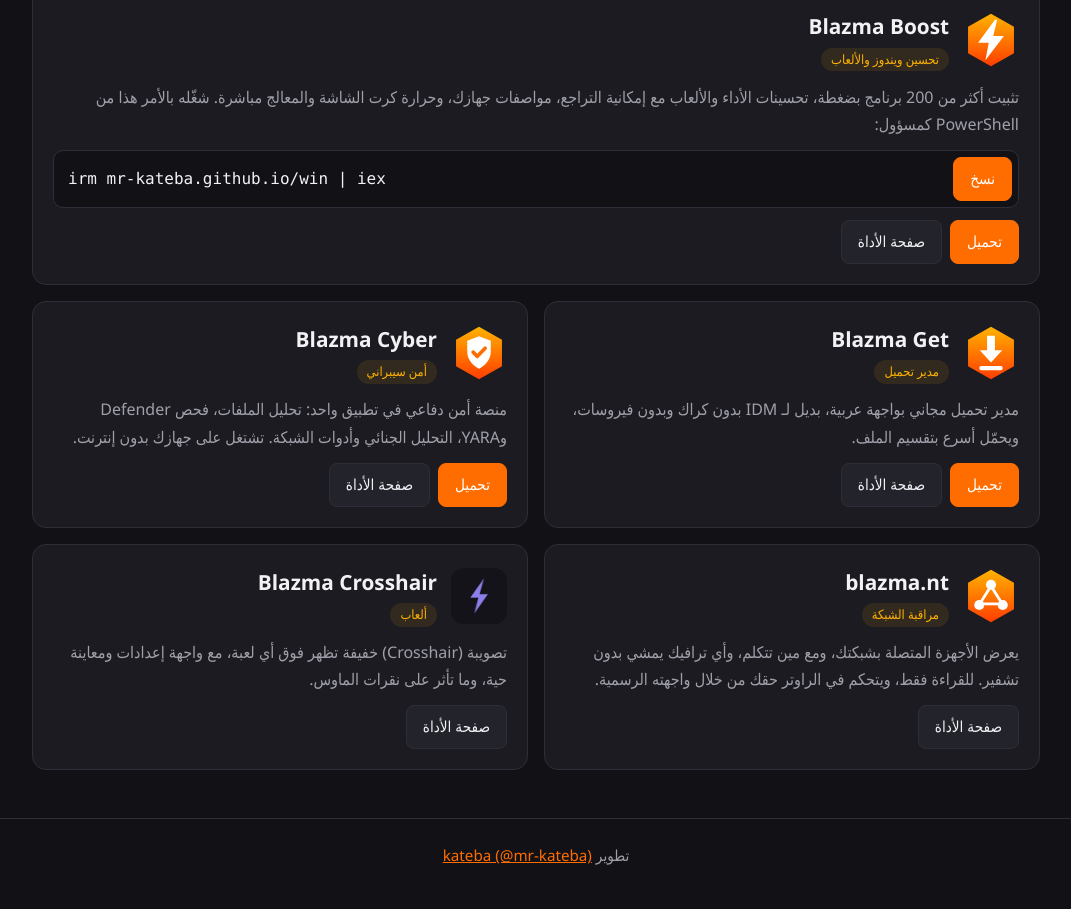
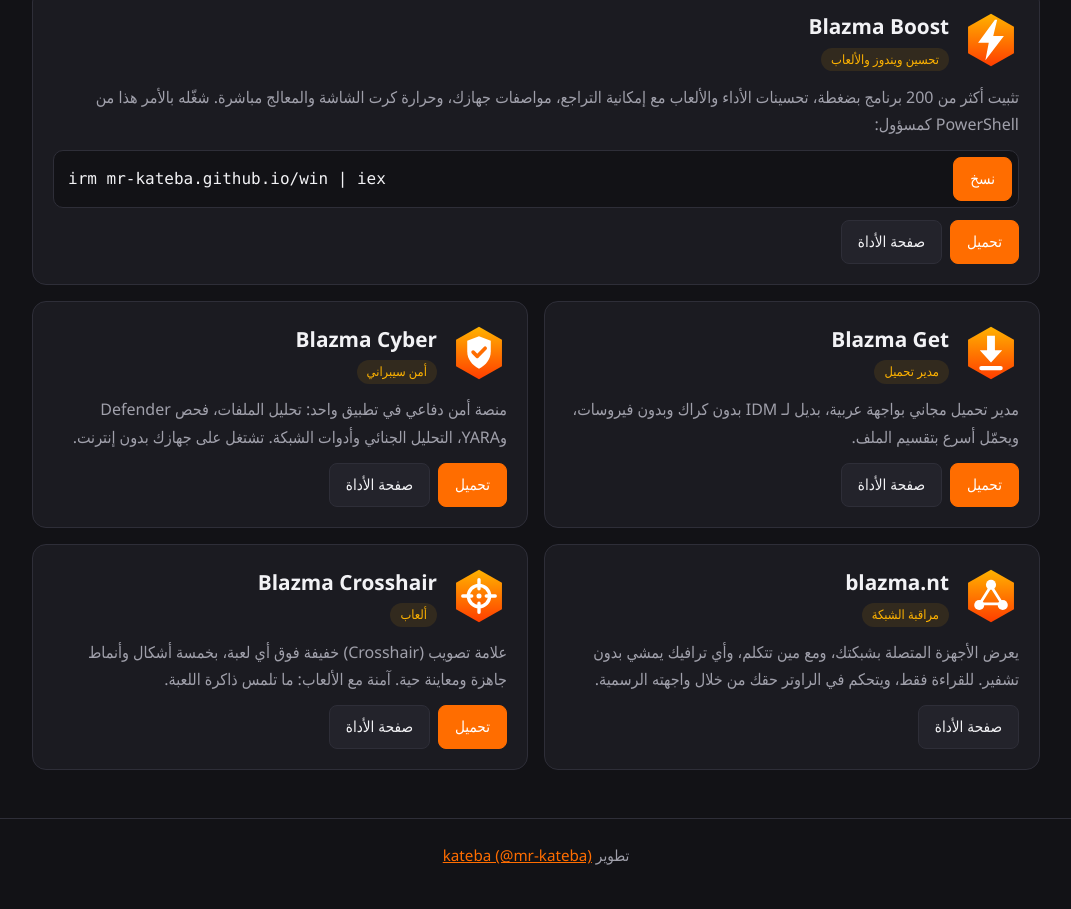
Before and after one commit to mr-kateba/mr-kateba.github.io, a plain HTML site: page index.html in a window 1280 px wide. Shown: the part 299-1208 px from the top of the page, without its empty margins (104-1175 px from the left). Drawn offline with Linux system fonts and the light colour scheme.

Commit message:
Use the new Blazma Crosshair logo and add its download link

```diff
--- a/index.html
+++ b/index.html
@@ -104,11 +104,12 @@
 
     <article class="tool">
       <div class="head">
-        <img src="logos/crosshair.png" alt="">
+        <img src="logos/crosshair.svg" alt="">
         <div><h2>Blazma Crosshair</h2><span class="tag">ألعاب</span></div>
       </div>
-      <p>تصويبة (Crosshair) خفيفة تظهر فوق أي لعبة، مع واجهة إعدادات ومعاينة حية، وما تأثر على نقرات الماوس.</p>
+      <p>علامة تصويب (Crosshair) خفيفة فوق أي لعبة، بخمسة أشكال وأنماط جاهزة ومعاينة حية. آمنة مع الألعاب: ما تلمس ذاكرة اللعبة.</p>
       <div class="actions">
+        <a class="btn primary" href="https://github.com/mr-kateba/blazma-Crosshair/releases/latest">تحميل</a>
         <a class="btn" href="https://github.com/mr-kateba/blazma-Crosshair">صفحة الأداة</a>
       </div>
     </article>
```
Also changed, not shown: logos/crosshair.png (deleted), logos/crosshair.svg (added).
